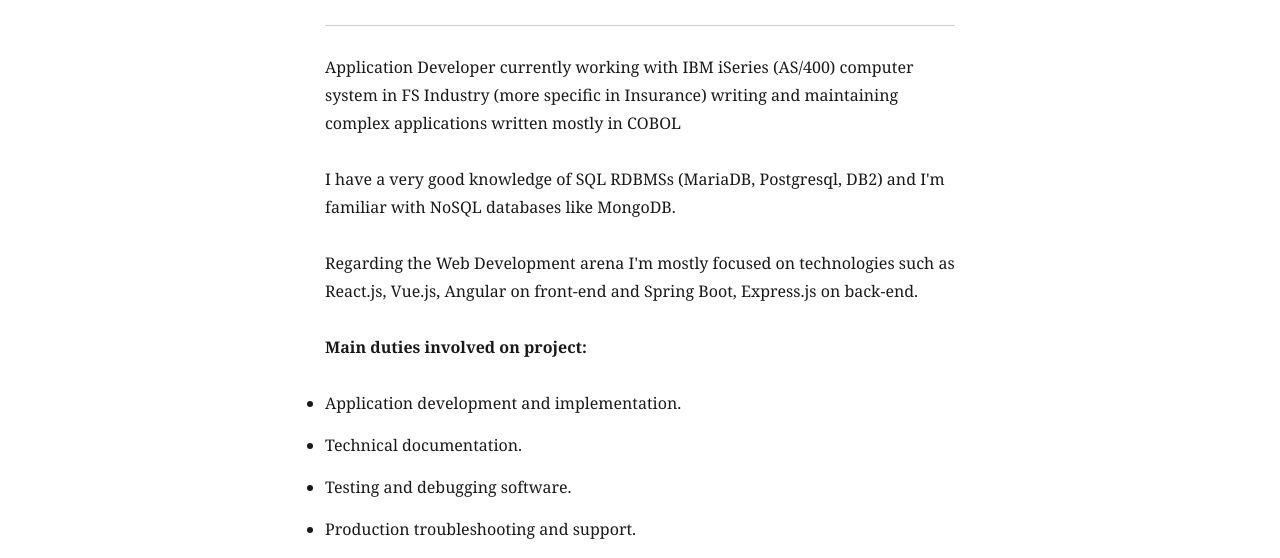
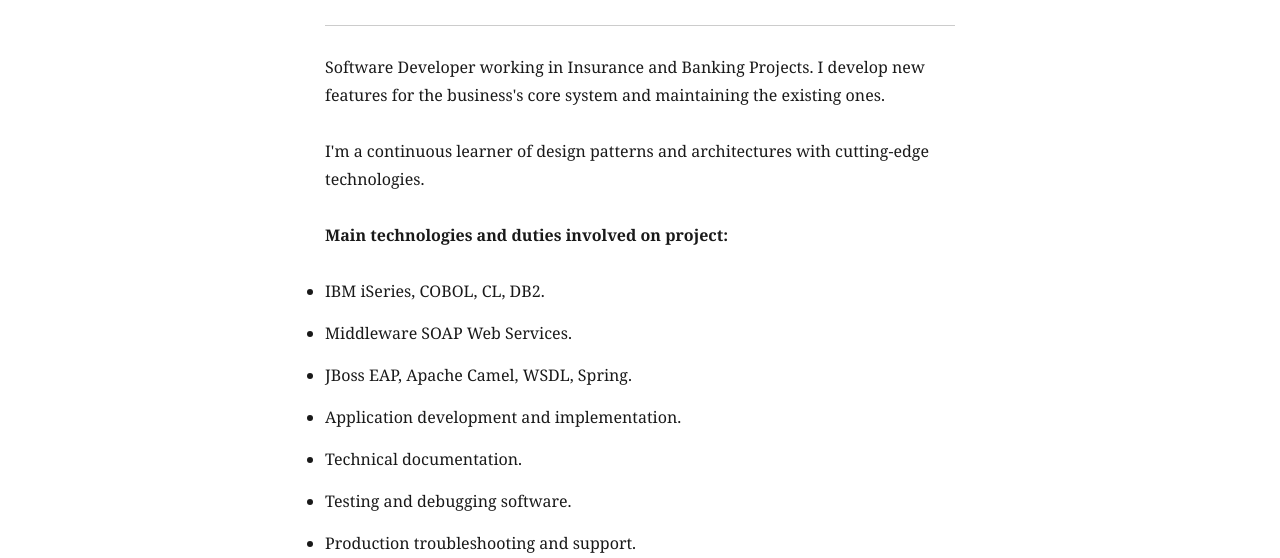
Before and after one commit to theoklitosBam7/coding-notebook, a Gatsby site: page /about in a window 1280 px wide. Shown: the part 242-800 px from the top of the page. Built offline with nearby package versions, Linux system fonts and the light colour scheme; Gatsby itself is replaced by a stand-in of ours; some packages are replaced by stand-ins of ours.

Commit message:
Update info

```diff
--- a/src/components/Bio.js
+++ b/src/components/Bio.js
@@ -30,7 +30,7 @@
           className="imgStyle"
         />
         <p>
-          Personal blog by <Link to={'/about'}>Theoklitos Bampouris</Link> who lives in Athens (Greece), working as an Application Developer.
+          Personal blog by <Link to={'/about'}>Theoklitos Bampouris</Link> who lives in Athens (Greece), working as a Software Developer.
           {' '}
           <a href="https://twitter.com/theoklitosBam7">
             You should follow him on Twitter
--- a/src/pages/about.js
+++ b/src/pages/about.js
@@ -23,11 +23,13 @@
         />
         <h1>Within a few words</h1>
         <hr />
-        <p>Application Developer currently working with IBM iSeries (AS/400) computer system in FS Industry (more specific in Insurance) writing and maintaining complex applications written mostly in COBOL</p>
-        <p>I have a very good knowledge of SQL RDBMSs (MariaDB, Postgresql, DB2) and I'm familiar with NoSQL databases like MongoDB.</p>
-        <p>Regarding the Web Development arena I'm mostly focused on technologies such as React.js, Vue.js, Angular on front-end and Spring Boot, Express.js on back-end.</p>
-        <p><strong>Main duties involved on project:</strong></p>
+        <p>Software Developer working in Insurance and Banking Projects. I develop new features for the business's core system and maintaining the existing ones.</p>
+        <p>I'm a continuous learner of design patterns and architectures with cutting-edge technologies.</p>
+        <p><strong>Main technologies and duties involved on project:</strong></p>
         <ul>
+          <li>IBM iSeries, COBOL, CL, DB2.</li>
+          <li>Middleware SOAP Web Services.</li>
+          <li>JBoss EAP, Apache Camel, WSDL, Spring.</li>
           <li>Application development and implementation.</li>
           <li>Technical documentation.</li>
           <li>Testing and debugging software.</li>
```
